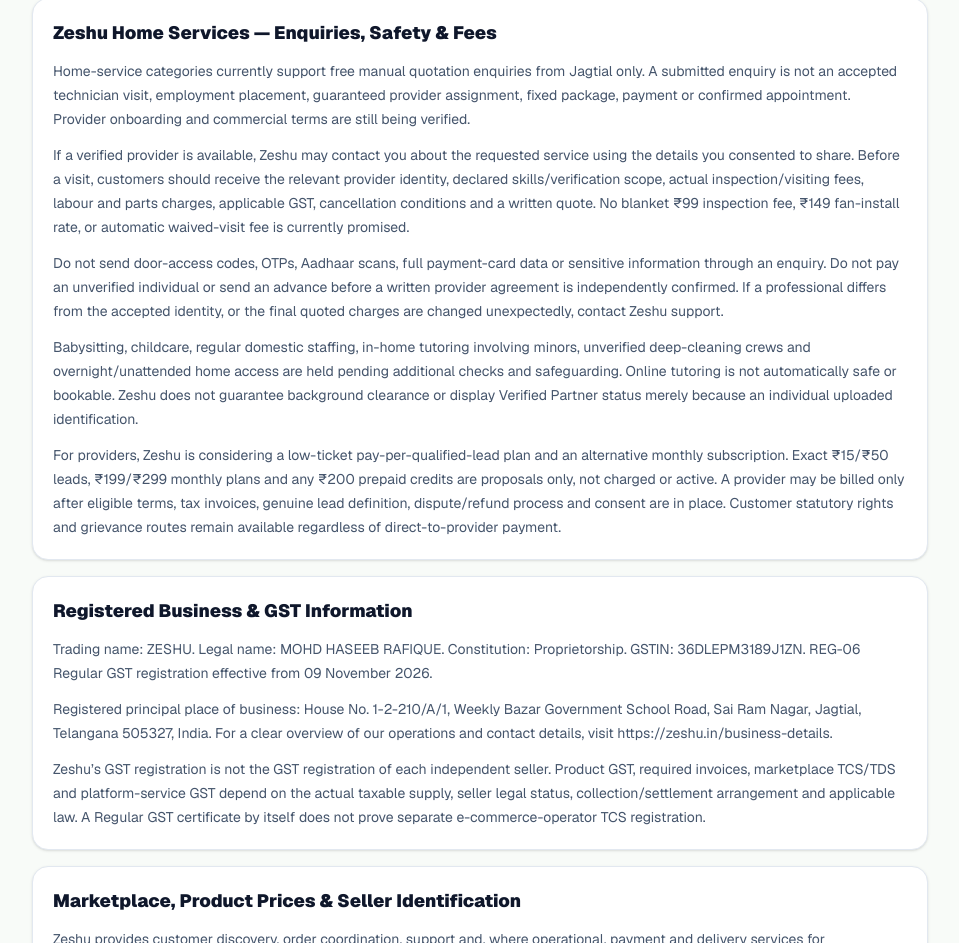
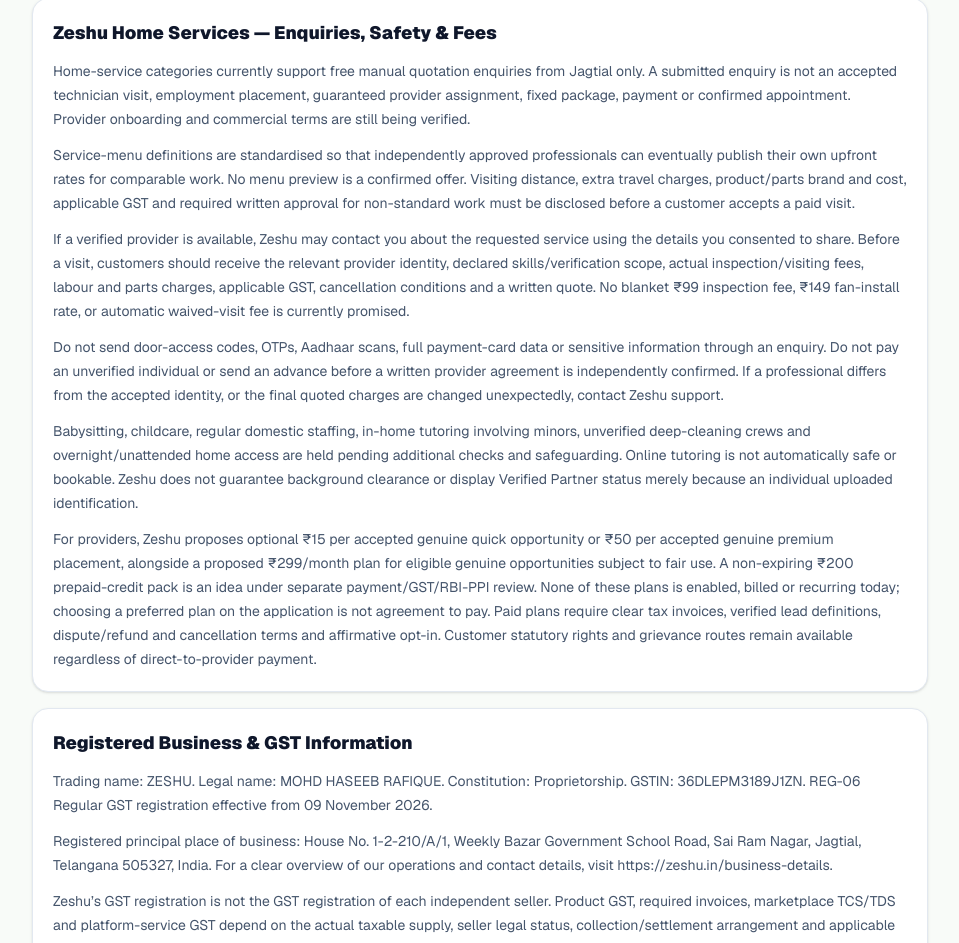
Before and after one commit to haseeb0127/zeshu-web, a Next.js app: page /policies in a window 1280 px wide. Shown: the part 1824-2767 px from the top of the page, without its empty margins (160-1119 px from the left). Built offline with nearby package versions, Linux system fonts and the light colour scheme.

Commit message:
feat(services): present provider-set menu preview and proposed fees without activating payments

```diff
--- a/app/policies/page.tsx
+++ b/app/policies/page.tsx
@@ -29,10 +29,11 @@ const sections = [
     title: 'Zeshu Home Services — Enquiries, Safety & Fees',
     body: [
       'Home-service categories currently support free manual quotation enquiries from Jagtial only. A submitted enquiry is not an accepted technician visit, employment placement, guaranteed provider assignment, fixed package, payment or confirmed appointment. Provider onboarding and commercial terms are still being verified.',
+      'Service-menu definitions are standardised so that independently approved professionals can eventually publish their own upfront rates for comparable work. No menu preview is a confirmed offer. Visiting distance, extra travel charges, product/parts brand and cost, applicable GST and required written approval for non-standard work must be disclosed before a customer accepts a paid visit.',
       'If a verified provider is available, Zeshu may contact you about the requested service using the details you consented to share. Before a visit, customers should receive the relevant provider identity, declared skills/verification scope, actual inspection/visiting fees, labour and parts charges, applicable GST, cancellation conditions and a written quote. No blanket ₹99 inspection fee, ₹149 fan-install rate, or automatic waived-visit fee is currently promised.',
       'Do not send door-access codes, OTPs, Aadhaar scans, full payment-card data or sensitive information through an enquiry. Do not pay an unverified individual or send an advance before a written provider agreement is independently confirmed. If a professional differs from the accepted identity, or the final quoted charges are changed unexpectedly, contact Zeshu support.',
       'Babysitting, childcare, regular domestic staffing, in-home tutoring involving minors, unverified deep-cleaning crews and overnight/unattended home access are held pending additional checks and safeguarding. Online tutoring is not automatically safe or bookable. Zeshu does not guarantee background clearance or display Verified Partner status merely because an individual uploaded identification.',
-      'For providers, Zeshu is considering a low-ticket pay-per-qualified-lead plan and an alternative monthly subscription. Exact ₹15/₹50 leads, ₹199/₹299 monthly plans and any ₹200 prepaid credits are proposals only, not charged or active. A provider may be billed only after eligible terms, tax invoices, genuine lead definition, dispute/refund process and consent are in place. Customer statutory rights and grievance routes remain available regardless of direct-to-provider payment.',
+      'For providers, Zeshu proposes optional ₹15 per accepted genuine quick opportunity or ₹50 per accepted genuine premium placement, alongside a proposed ₹299/month plan for eligible genuine opportunities subject to fair use. A non-expiring ₹200 prepaid-credit pack is an idea under separate payment/GST/RBI-PPI review. None of these plans is enabled, billed or recurring today; choosing a preferred plan on the application is not agreement to pay. Paid plans require clear tax invoices, verified lead definitions, dispute/refund and cancellation terms and affirmative opt-in. Customer statutory rights and grievance routes remain available regardless of direct-to-provider payment.',
     ],
   },
   {
```
